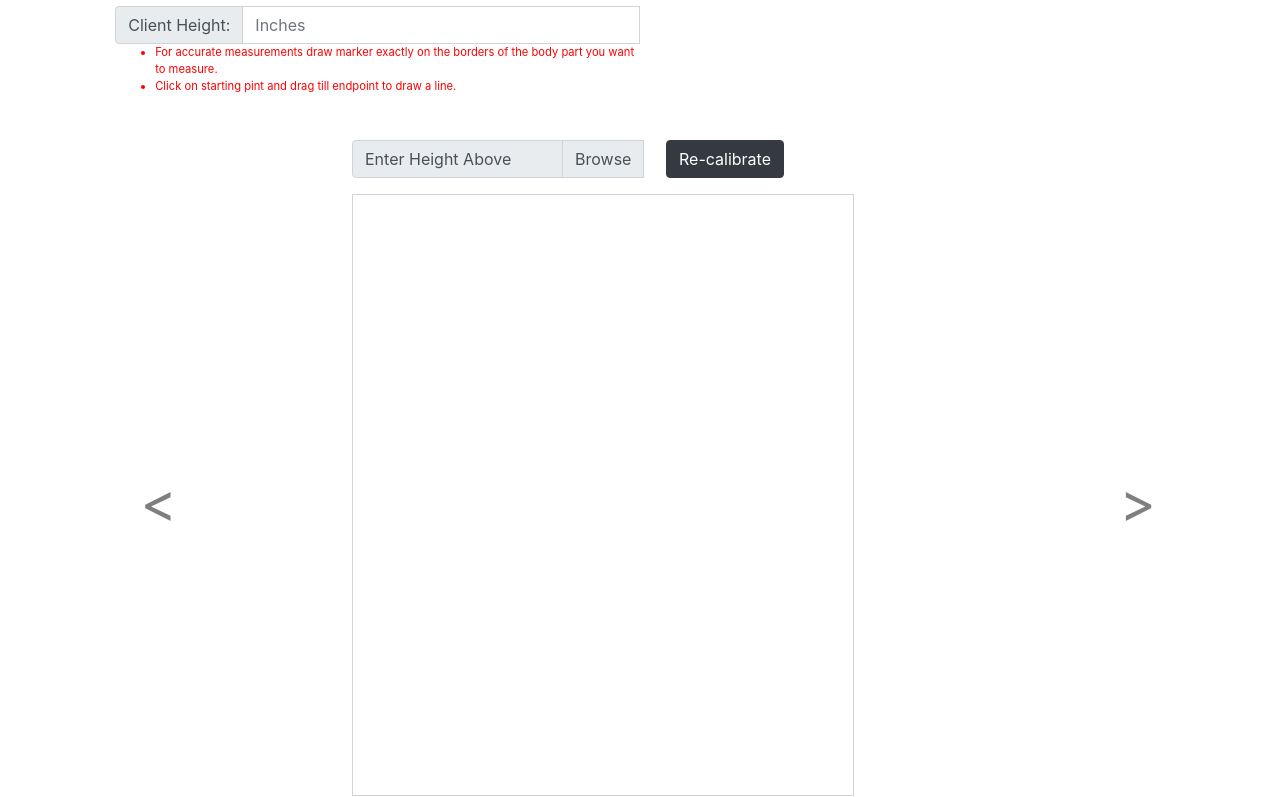
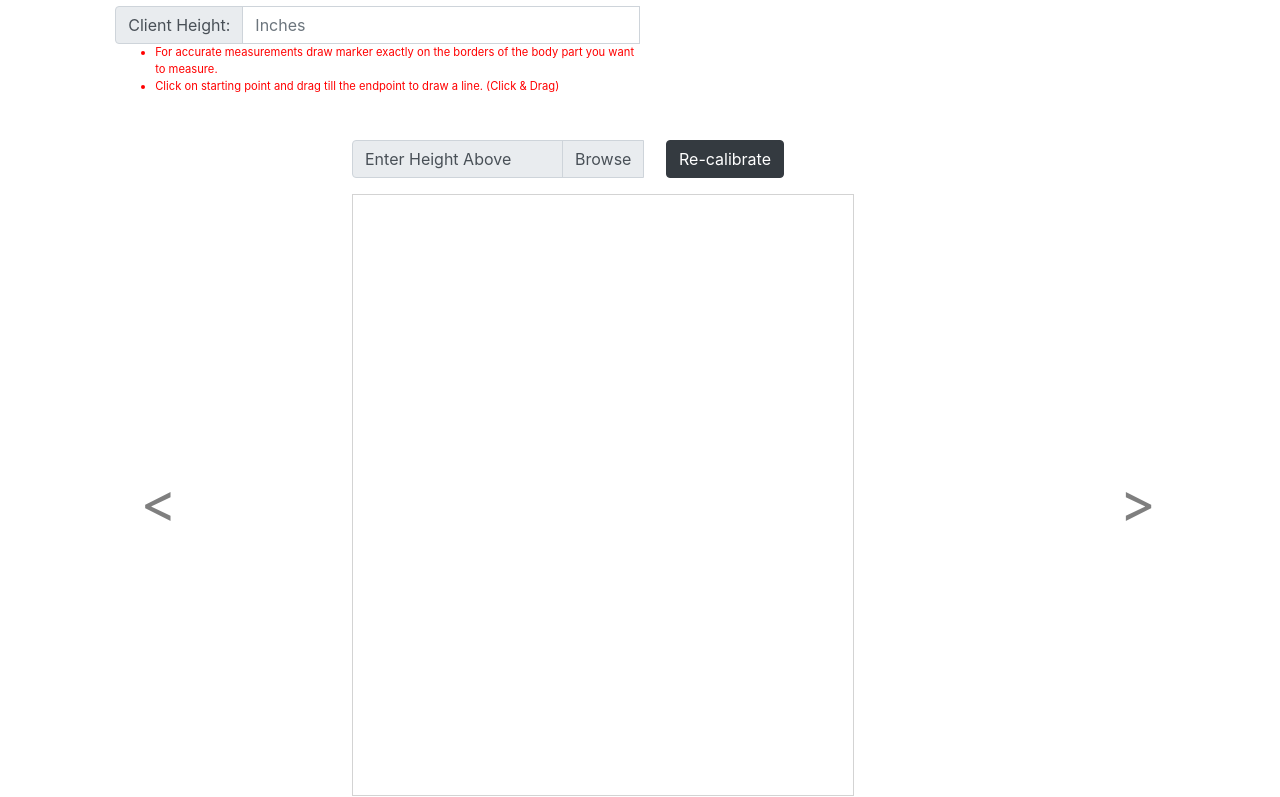
Before and after one commit to hamdaankhalid/smartfitWix, a plain HTML site: page index.html in a window 1280 px wide. Shown: the part 40-837 px from the top of the page. Drawn offline with nearby package versions, Linux system fonts and the light colour scheme; a script that the page names is missing.

Commit message:
Update index.html

```diff
--- a/index.html
+++ b/index.html
@@ -35,7 +35,7 @@
             <li style="color:red; font-size:70%">For accurate measurements draw marker exactly on the borders of the body part you want to measure.</li>
             <li
                 style="color:red; font-size:70%"
-                >Click on starting pint and drag till endpoint to draw a line.</li>
+                >Click on starting point and drag till the endpoint to draw a line. (Click & Drag)</li>
             </ul>
         </div>
 
```
